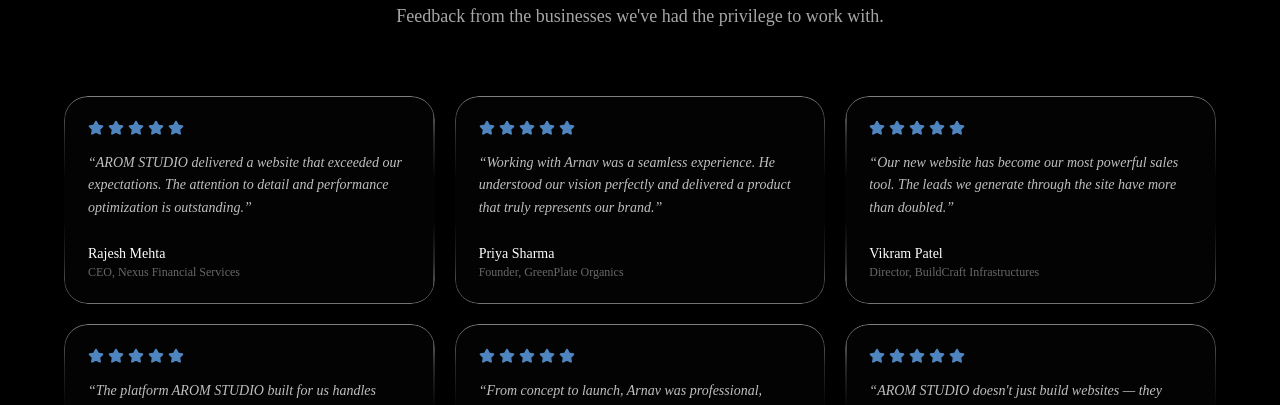
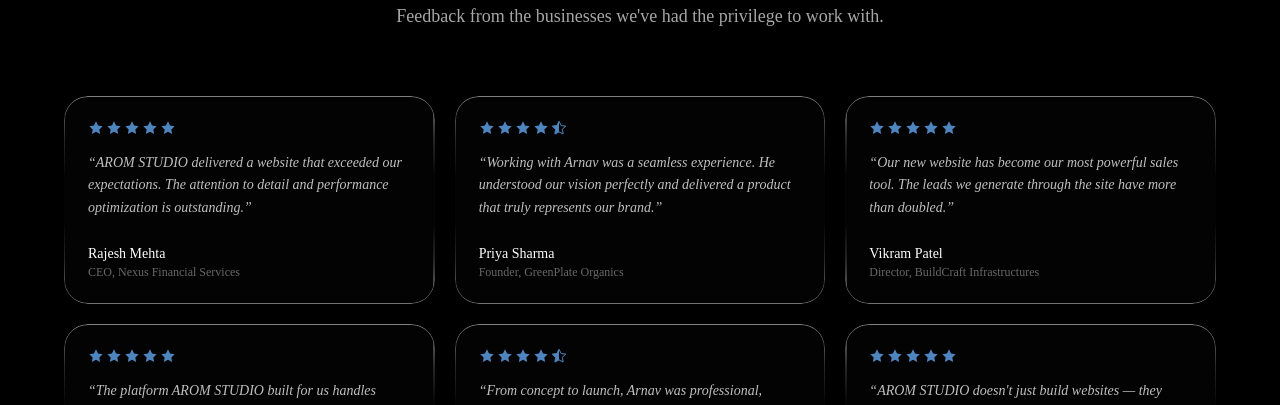
Before and after one commit to arnav27-22/arom-studio, a React (Vite) app: page / in a window 1280 px wide. Shown: the part 4720-5125 px from the top of the page. Built offline with nearby package versions, Linux system fonts and the light colour scheme; a web font is replaced by a local one.

Commit message:
Add half-star support; give Priya and Ananya 4.5 rating

```diff
--- a/src/components/sections/home/TestimonialsSection.tsx
+++ b/src/components/sections/home/TestimonialsSection.tsx
@@ -1,7 +1,33 @@
 import { Section, Container, SectionHeader } from '../../ui/Section'
 import { GlassCard } from '../../ui/GlassCard'
 import { testimonials } from '../../../data/testimonials'
-import { Star } from 'lucide-react'
+
+function Stars({ rating }: { rating: number }) {
+  const full = Math.floor(rating)
+  const half = rating % 1 !== 0
+
+  return (
+    <div className="flex items-center gap-0.5 mb-4">
+      {Array.from({ length: full }).map((_, j) => (
+        <svg key={`f${j}`} viewBox="0 0 24 24" fill="currentColor" className="h-4 w-4 text-accent">
+          <path d="M12 2l3.09 6.26L22 9.27l-5 4.87 1.18 6.88L12 17.77l-6.18 3.25L7 14.14 2 9.27l6.91-1.01L12 2z"/>
+        </svg>
+      ))}
+      {half && (
+        <svg viewBox="0 0 24 24" className="h-4 w-4 text-accent">
+          <defs>
+            <linearGradient id="half">
+              <stop offset="50%" stopColor="currentColor" />
+              <stop offset="50%" stopColor="transparent" />
+            </linearGradient>
+          </defs>
+          <path fill="url(#half)" stroke="currentColor" strokeWidth="1" d="M12 2l3.09 6.26L22 9.27l-5 4.87 1.18 6.88L12 17.77l-6.18 3.25L7 14.14 2 9.27l6.91-1.01L12 2z"/>
+          <path fill="none" stroke="currentColor" strokeWidth="1" d="M12 2l3.09 6.26L22 9.27l-5 4.87 1.18 6.88L12 17.77l-6.18 3.25L7 14.14 2 9.27l6.91-1.01L12 2z"/>
+        </svg>
+      )}
+    </div>
+  )
+}
 
 export function TestimonialsSection() {
   return (
@@ -17,11 +43,7 @@ export function TestimonialsSection() {
         <div className="grid grid-cols-1 md:grid-cols-2 lg:grid-cols-3 gap-5">
           {testimonials.map((t) => (
             <GlassCard key={t.id} className="flex flex-col" hover>
-              <div className="flex items-center gap-1 mb-4">
-                {Array.from({ length: t.rating }).map((_, j) => (
-                  <Star key={j} className="h-4 w-4 fill-accent text-accent" />
-                ))}
-              </div>
+              <Stars rating={t.rating} />
               <blockquote className="text-sm text-white/75 font-body font-light leading-relaxed flex-1 mb-6 italic">
                 &ldquo;{t.quote}&rdquo;
               </blockquote>
--- a/src/data/testimonials.ts
+++ b/src/data/testimonials.ts
@@ -13,7 +13,7 @@ export const testimonials: Testimonial[] = [
     quote: 'Working with Arnav was a seamless experience. He understood our vision perfectly and delivered a product that truly represents our brand.',
     client: 'Priya Sharma',
     company: 'Founder, GreenPlate Organics',
-    rating: 5,
+    rating: 4.5,
   },
   {
     id: 3,
@@ -34,7 +34,7 @@ export const testimonials: Testimonial[] = [
     quote: 'From concept to launch, Arnav was professional, communicative, and delivered on every promise. Highly recommended.',
     client: 'Ananya Reddy',
     company: 'Owner, Stellar Cuisine',
-    rating: 5,
+    rating: 4.5,
   },
   {
     id: 6,
```
